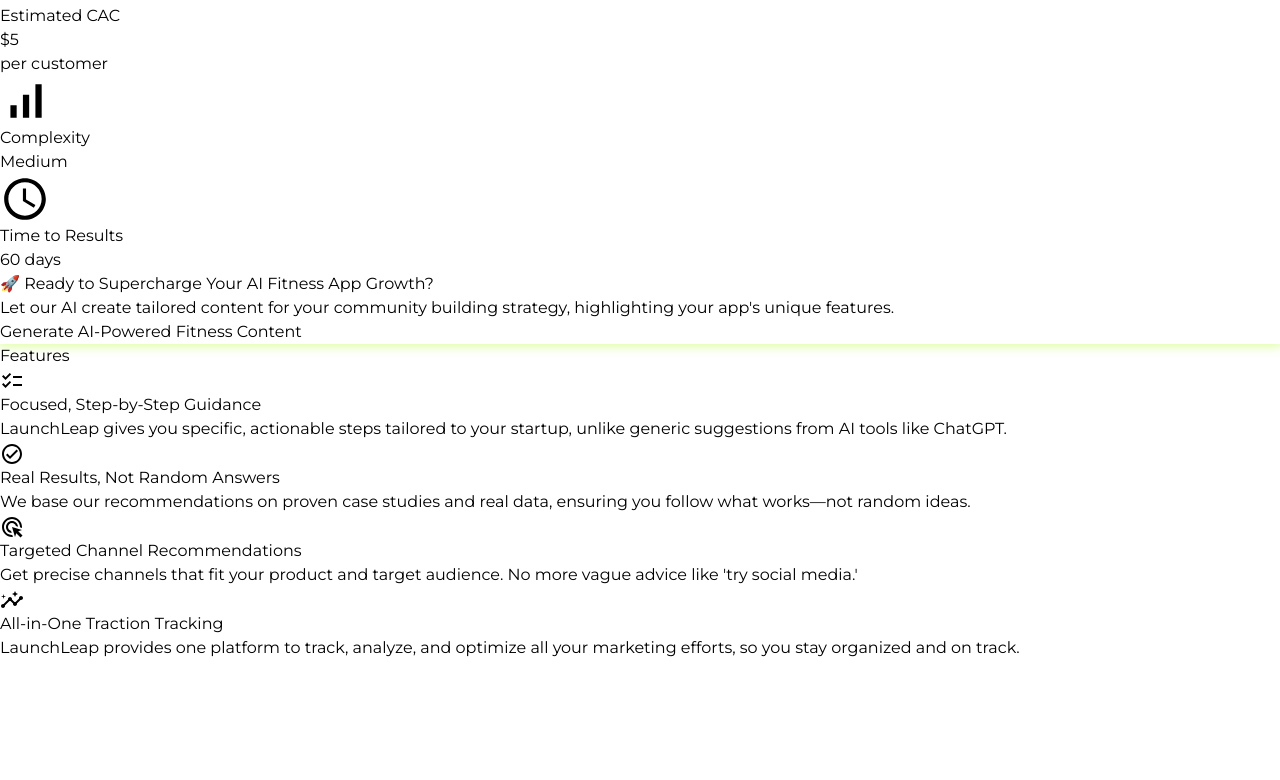
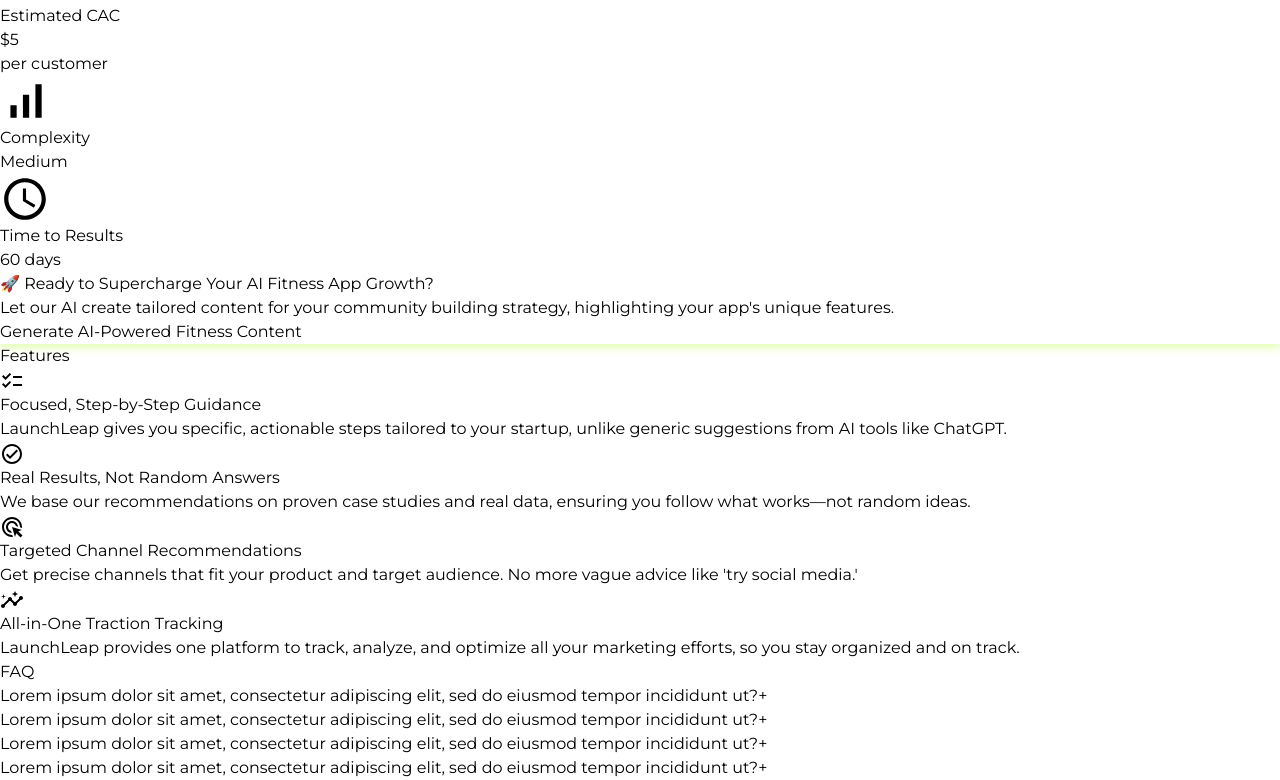
Before and after one commit to rach-18/LaunchLeap, a React (Vite) app in the folder frontend/: page / in a window 1280 px wide. Shown: the part 1430-2210 px from the top of the page. Before the commit the page ends 2090 px from the top, so only its background shows below. Built offline with nearby package versions, Linux system fonts and the light colour scheme.

Commit message:
Added the FAQ section

```diff
--- /dev/null
+++ b/frontend/src/components/Home/FAQ.jsx
@@ -0,0 +1,54 @@
+import { useState } from "react";
+
+function FAQ() {
+    const [openIndex, setOpenIndex] = useState(null);
+
+    const faqs = [
+        {
+            question: "Lorem ipsum dolor sit amet, consectetur adipiscing elit, sed do eiusmod tempor incididunt ut?",
+            answer: "Lorem ipsum dolor sit amet, consectetur adipiscing elit, sed do eiusmod tempor incididunt ut."
+        },
+        {
+            question: "Lorem ipsum dolor sit amet, consectetur adipiscing elit, sed do eiusmod tempor incididunt ut?",
+            answer: "Lorem ipsum dolor sit amet, consectetur adipiscing elit, sed do eiusmod tempor incididunt ut."
+        },
+        {
+            question: "Lorem ipsum dolor sit amet, consectetur adipiscing elit, sed do eiusmod tempor incididunt ut?",
+            answer: "Lorem ipsum dolor sit amet, consectetur adipiscing elit, sed do eiusmod tempor incididunt ut."
+        },
+        {
+            question: "Lorem ipsum dolor sit amet, consectetur adipiscing elit, sed do eiusmod tempor incididunt ut?",
+            answer: "Lorem ipsum dolor sit amet, consectetur adipiscing elit, sed do eiusmod tempor incididunt ut."
+        }
+    ];
+
+    const toggleAnswer = (index) => {
+        setOpenIndex(openIndex === index ? null : index);
+    };
+
+    return (
+        <>
+            <div className="mt-20 w-11/12 mx-auto">
+                <p className="text-center font-bold text-5xl text-[#1e1e1e]">FAQ</p>
+                {faqs.map((faq, index) => (
+                    <div key={index} className="my-10">
+                        <div
+                            className="flex items-center justify-between p-4 bg-white rounded-lg shadow-sm cursor-pointer hover:bg-gray-100"
+                            onClick={() => toggleAnswer(index)}
+                        >
+                            <span className="text-lg font-semibold text-gray-800">{faq.question}</span>
+                            <span className="text-xl font-bold text-green-500">{openIndex === index ? '-' : '+'}</span>
+                        </div>
+                        {openIndex === index && (
+                            <div className="mt-2 px-6 py-4 text-gray-700 bg-gray-50 rounded-lg">
+                                {faq.answer}
+                            </div>
+                        )}
+                    </div>
+                ))}
+            </div>
+        </>
+    )
+}
+
+export default FAQ;
--- a/frontend/src/components/Home/Home.jsx
+++ b/frontend/src/components/Home/Home.jsx
@@ -1,4 +1,4 @@
-import Benefits from "./Benefits";
+import FAQ from "./FAQ";
 import Features from "./Features";
 import Growth from "./Growth";
 import Hero from "./Hero";
@@ -15,6 +15,7 @@
             <Growth />
             <Playbook />
             <Features />
+            <FAQ />
         </>
     )
 }
```
